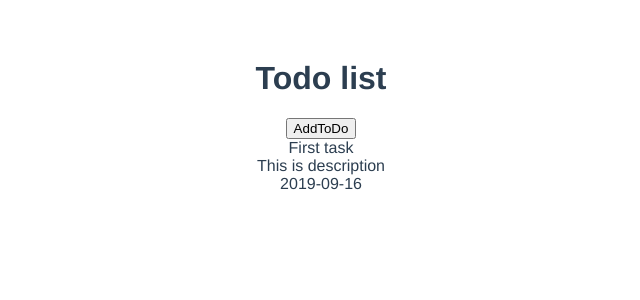
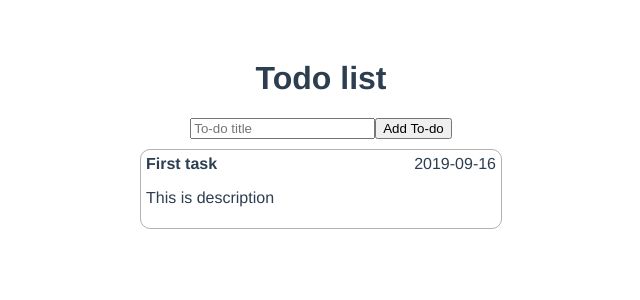
Before and after one commit to BryakunovIvan/Vue-ToDo, a Vue app: page / in a window 1280 px wide. Shown: the top 300 px of the page, without its empty margins (319-959 px from the left). Built offline with nearby package versions, Linux system fonts and the light colour scheme.

Commit message:
no message

```diff
--- a/public/index.html
+++ b/public/index.html
@@ -5,7 +5,7 @@
     <meta http-equiv="X-UA-Compatible" content="IE=edge">
     <meta name="viewport" content="width=device-width,initial-scale=1.0">
     <link rel="icon" href="<%= BASE_URL %>favicon.ico">
-    <title>testapp</title>
+    <title>Vue-ToDo</title>
   </head>
   <body>
     <noscript>
--- a/src/App.vue
+++ b/src/App.vue
@@ -19,14 +19,16 @@ export default {
           id: Math.random(),
           title: "First task",
           description: "This is description",
-          date: new Date().toISOString().slice(0, 10)
+          date: new Date().toISOString().slice(0, 10),
+          checked: false, //TODO
         }
       ]
     };
   },
   methods: {
     addToDo({ title, description, date }) {
-      date = date || new Date().toISOString().slice(0, 10);
+      date = date || "Без даты";
+      description = description;
       this.todos.push({
         id: Math.random(),
         title,
@@ -34,6 +36,9 @@ export default {
         date
       });
     }
+  },
+  created() {
+
   }
 };
 </script>
--- /dev/null
+++ b/src/components/ControlPanel.vue
@@ -0,0 +1,37 @@
+<template>
+  <div class="control-panel">
+    <input v-model="title" placeholder="To-do title" />
+    <button v-on:click="handleAddToDo()">Add To-do</button>
+  </div>
+</template>
+
+<script>
+export default {
+  name: "ControlPanel",
+  props: {
+    addToDo: Function
+  },
+  data() {
+    return {
+      title: "",
+      description: "",
+      date: ""
+    };
+  },
+  methods: {
+    handleAddToDo() {
+      const { title, description, date, addToDo, toDefault } = this;
+      addToDo({ title, description, date });
+      toDefault();
+    },
+    toDefault() {
+        this.title = '',
+        this.description = '',
+        this.date = ''
+    }
+  }
+};
+</script>
+
+<style>
+</style>
--- a/src/components/ToDoList.vue
+++ b/src/components/ToDoList.vue
@@ -1,11 +1,7 @@
 <template>
   <div class="information-table">
     <h1>Todo list</h1>
-    <button
-        v-on:click="addToDo({title:'asdasdasd',description:'asdasdasd'})"
-    >
-    AddToDo
-    </button>
+    <ControlPanel v-bind:addToDo="addToDo"/>
     <ToDo
       v-for="todo in todos"
       v-bind:title="todo.title"
@@ -18,6 +14,7 @@
 
 <script>
 import ToDo from "./ToDo";
+import ControlPanel from "./ControlPanel";
 
 export default {
   name: "ToDoList",
@@ -30,10 +27,8 @@ export default {
     };
   },
   components: {
-    ToDo
-  },
-  updated() {
-    console.log(this.todos);
+    ToDo,
+    ControlPanel,
   }
 };
 </script>
--- a/src/components/Todo.vue
+++ b/src/components/Todo.vue
@@ -1,8 +1,12 @@
 <template>
   <div class="todo">
-    <div>{{title}}</div>
-    <div>{{description}}</div>
-    <div>{{date}}</div>
+    <div class="todo-head">
+      <h4 class="todo-title">{{title}}</h4>
+      <p class="todo-date">{{date}}</p>
+    </div>
+    <div class="todo-footer">
+      <p class="todo-description">{{description}}</p>
+    </div>
   </div>
 </template>
 
@@ -18,4 +22,32 @@ export default {
 </script>
 
 <style>
+.todo {
+  border: 1px solid rgba(128, 128, 128, 0.603);
+  border-radius: 10px;
+  width: 350px;
+  margin: 10px auto;
+  padding: 5px;
+}
+.todo-head {
+  display: flex;
+  justify-content: space-between;
+  align-items: center;
+}
+.todo-title {
+  overflow: hidden;
+  text-overflow: ellipsis;
+  margin: 0;
+}
+.todo-date {
+  margin: 0;
+}
+.todo-footer {
+  text-align: left;
+}
+.todo-description,
+.todo-title {
+  text-align: left;
+  width: 70%;
+}
 </style>
```
